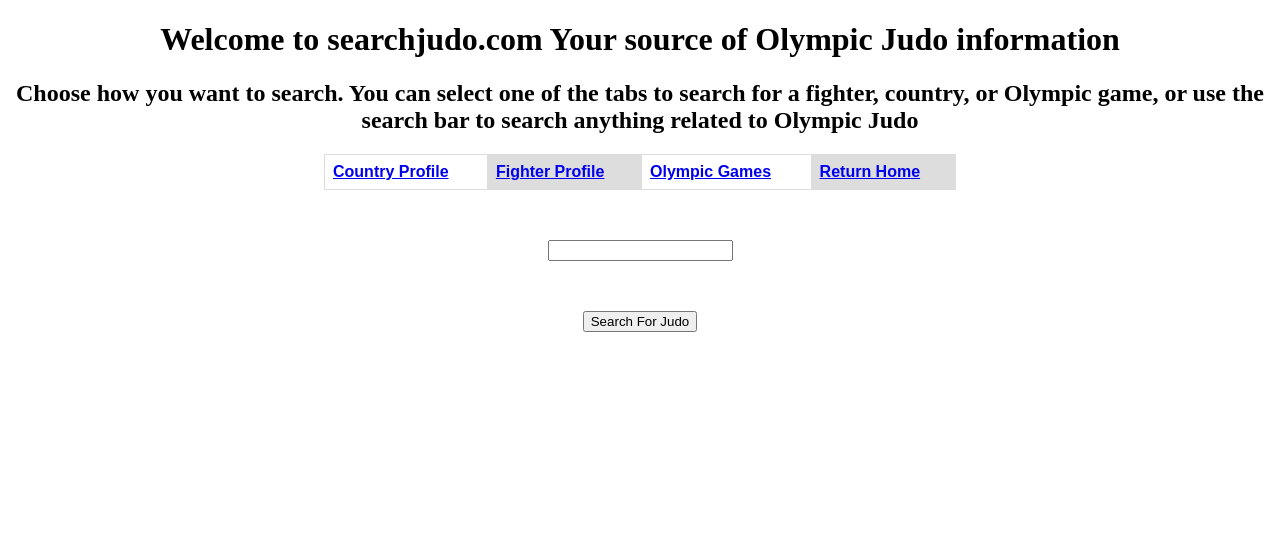
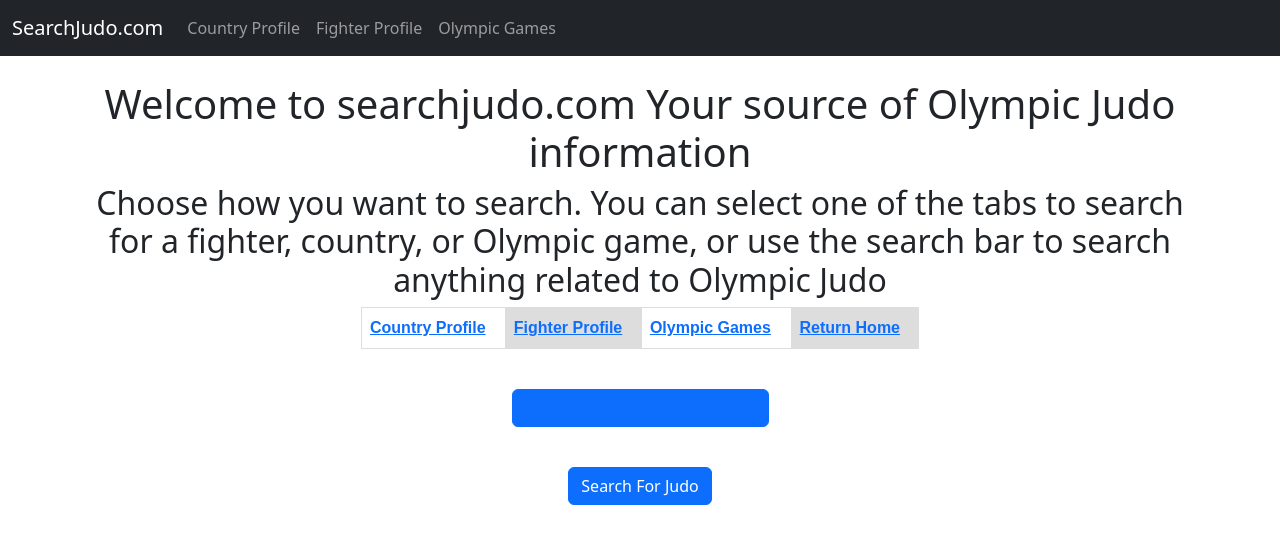
Before and after one commit to wjeancharles/cs361_flask_proj, a Flask app: page / in a window 1280 px wide. Shown: the top 544 px of the page. Run offline with Flask 2, Linux system fonts and the light colour scheme; lists and menus that the app fills with data are empty.

Commit message:
Version 1.1

```diff
--- a/app.py
+++ b/app.py
@@ -1,4 +1,4 @@
-from flask import Flask, render_template,json
+from flask import Flask, render_template, json
 import os
 
 app = Flask(__name__)
--- /dev/null
+++ b/templates/pages/base.jinja2
@@ -0,0 +1,18 @@
+<!doctype html>
+<html lang="en">
+  <head>
+    <meta charset="utf-8">
+    <meta name="viewport" content="width=device-width, initial-scale=1">
+    <title>Flask Website</title>
+    <link href="https://cdn.jsdelivr.net/npm/bootstrap@5.2.2/dist/css/bootstrap.min.css" rel="stylesheet" integrity="sha384-Zenh87qX5JnK2Jl0vWa8Ck2rdkQ2Bzep5IDxbcnCeuOxjzrPF/et3URy9Bv1WTRi" crossorigin="anonymous">
+  </head>
+  <body>
+    {% include 'pages/nav_bar.jinja2' %}
+    <br/>
+    <div class="container">
+        {% block content %}
+        {% endblock %}
+    </div>
+    <script src="https://cdn.jsdelivr.net/npm/bootstrap@5.2.2/dist/js/bootstrap.bundle.min.js" integrity="sha384-OERcA2EqjJCMA+/3y+gxIOqMEjwtxJY7qPCqsdltbNJuaOe923+mo//f6V8Qbsw3" crossorigin="anonymous"></script>
+  </body>
+</html>
--- a/templates/pages/country_profile.jinja2
+++ b/templates/pages/country_profile.jinja2
@@ -1,3 +1,7 @@
+{% extends 'pages/base.jinja2' %}
+
+{% block content %}
+
     <!DOCTYPE html>
     <html lang="en">
     <head>
@@ -313,3 +317,5 @@
 
     </body>
     </html>
+
+{% endblock %}
--- a/templates/pages/fighter_profile.jinja2
+++ b/templates/pages/fighter_profile.jinja2
@@ -1,3 +1,7 @@
+{% extends 'pages/base.jinja2' %}
+
+{% block content %}
+
     <!DOCTYPE html>
     <html lang="en">
     <head>
@@ -333,3 +337,5 @@
 
     </body>
     </html>
+
+{% endblock %}
--- a/templates/pages/home.jinja2
+++ b/templates/pages/home.jinja2
@@ -1,3 +1,7 @@
+{% extends 'pages/base.jinja2' %}
+
+{% block content %}
+
     <!DOCTYPE html>
     <html lang="en">
     <head>
@@ -61,3 +65,5 @@
         </div>
     </body>
     </html>
+
+{% endblock %}
--- /dev/null
+++ b/templates/pages/nav_bar.jinja2
@@ -0,0 +1,21 @@
+<nav class="navbar navbar-expand-lg navbar-dark bg-dark">
+  <div class="container-fluid">
+    <a class="navbar-brand" href="{{ url_for('home') }}">SearchJudo.com</a>
+    <button class="navbar-toggler" type="button" data-bs-toggle="collapse" data-bs-target="#navbarNav" aria-controls="navbarNav" aria-expanded="false" aria-label="Toggle navigation">
+      <span class="navbar-toggler-icon"></span>
+    </button>
+    <div class="collapse navbar-collapse" id="navbarNav">
+      <ul class="navbar-nav">
+        <li class="nav-item">
+          <a class="nav-link" href="{{ url_for('country_profile') }}">Country Profile</a>
+        </li>
+        <li class="nav-item">
+          <a class="nav-link" href="{{ url_for('fighter_profile') }}">Fighter Profile</a>
+        </li>
+        <li class="nav-item">
+          <a class="nav-link" href="{{ url_for('olympic_game') }}">Olympic Games</a>
+        </li>
+      </ul>
+    </div>
+  </div>
+</nav>
--- a/templates/pages/olympic_games.jinja2
+++ b/templates/pages/olympic_games.jinja2
@@ -1,3 +1,6 @@
+{% extends 'pages/base.jinja2' %}
+
+{% block content %}
     <!DOCTYPE html>
     <html lang="en">
     <head>
@@ -76,3 +79,5 @@
 
     </body>
     </html>
+
+{% endblock %}
```
Lines whose indentation alone changed are shown as unchanged.
